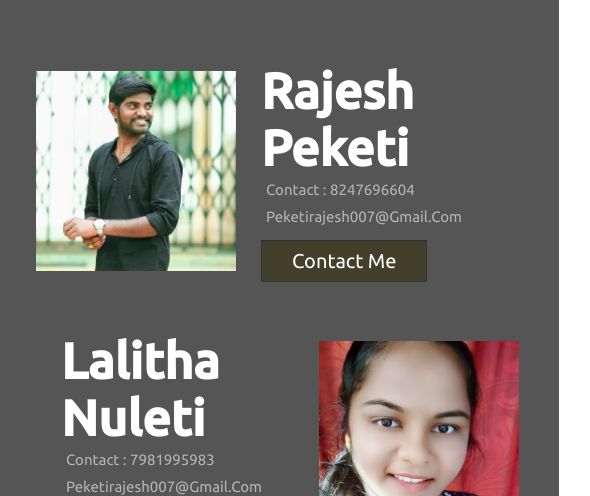
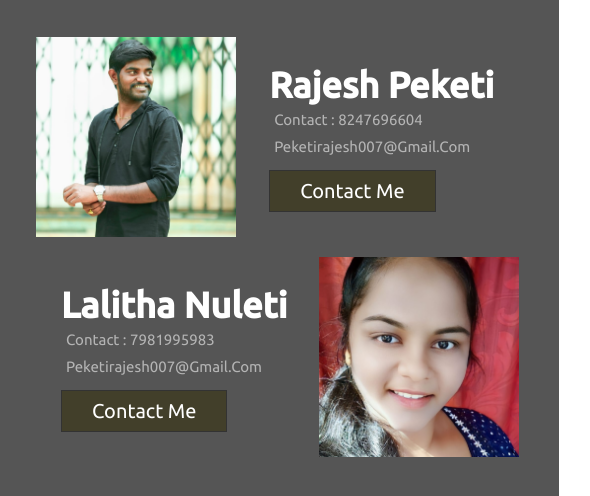
Before and after one commit to Rajesh0078/grosso, a plain HTML site: page index.html in a window 1280 px wide. Shown: the part 3120-3616 px from the top of the page, 644-1234 px from the left. Drawn offline with Linux system fonts and the light colour scheme.

Commit message:
Update style.css

```diff
--- a/style.css
+++ b/style.css
@@ -351,7 +351,7 @@ header .credentails .signup-container .signup-form .submit input{
     padding: 2.5rem;
 }
 .contactus .container .contact-content .box-1 .name h1{
-    font-size: 5rem;
+    font-size: 3.6rem;
     color: #ffff;
 }
 .contactus .container .contact-content .box-1 .name p{
```
